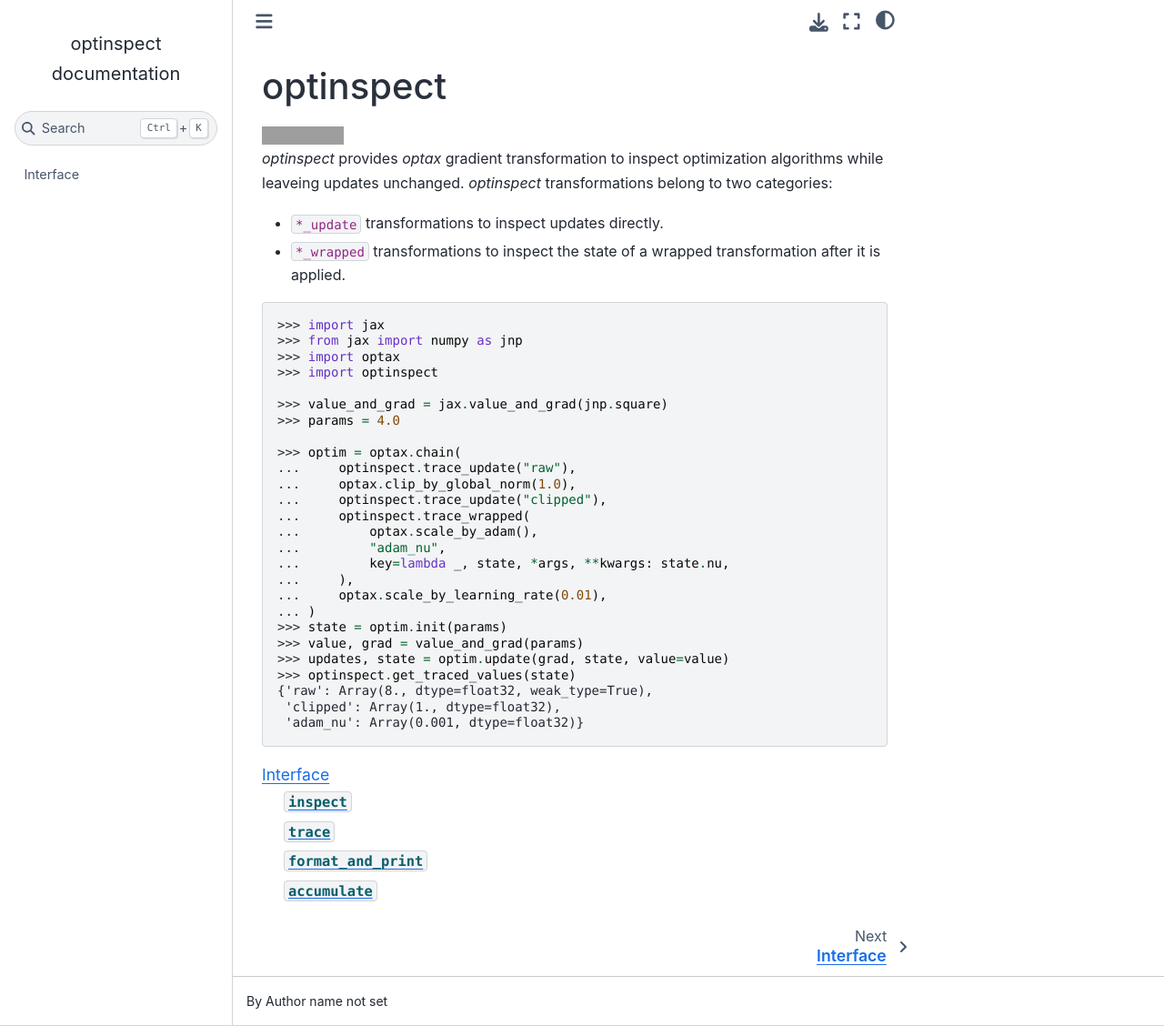
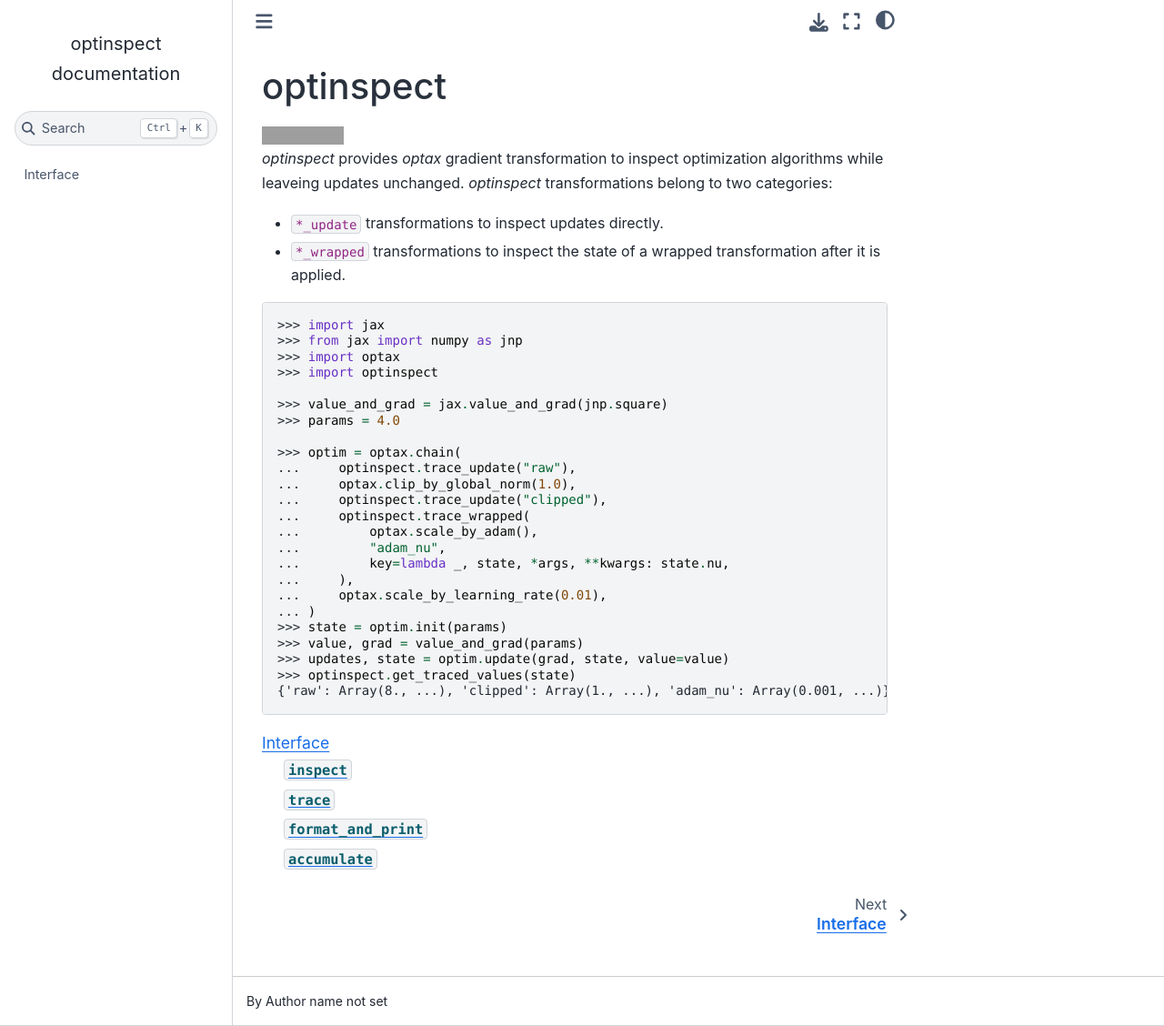
Before and after one commit to tillahoffmann/optinspect, a Sphinx documentation site: the page built from docs/index.rst, in a window 1280 px wide and 1128 px high. Shown: the whole window at 91% size. Built offline with Sphinx 7.4.7 and the Sphinx Book theme 1.1.4, drawn with Linux system fonts in a browser that asks for light colours; grey boxes are pictures that could not be loaded.

```diff
--- a/docs/index.rst
+++ b/docs/index.rst
@@ -34,9 +34,7 @@ optinspect
     >>> value, grad = value_and_grad(params)
     >>> updates, state = optim.update(grad, state, value=value)
     >>> optinspect.get_traced_values(state)
-    {'raw': Array(8., dtype=float32, weak_type=True),
-     'clipped': Array(1., dtype=float32),
-     'adam_nu': Array(0.001, dtype=float32)}
+    {'raw': Array(8., ...), 'clipped': Array(1., ...), 'adam_nu': Array(0.001, ...)}
 
 .. toctree::
 
```
Also changed, not shown: README.md (+6 -5 lines), 3 other files.
